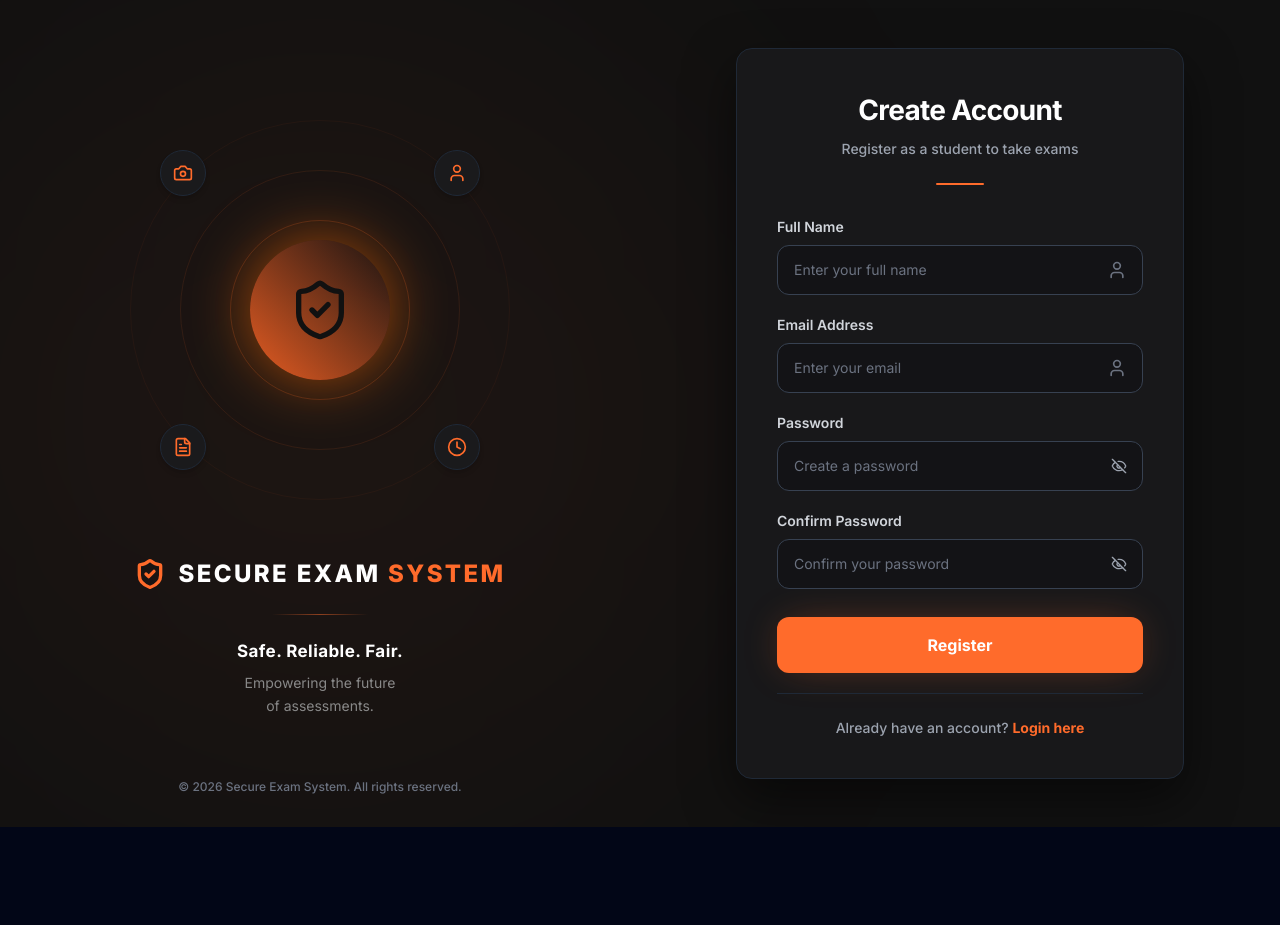
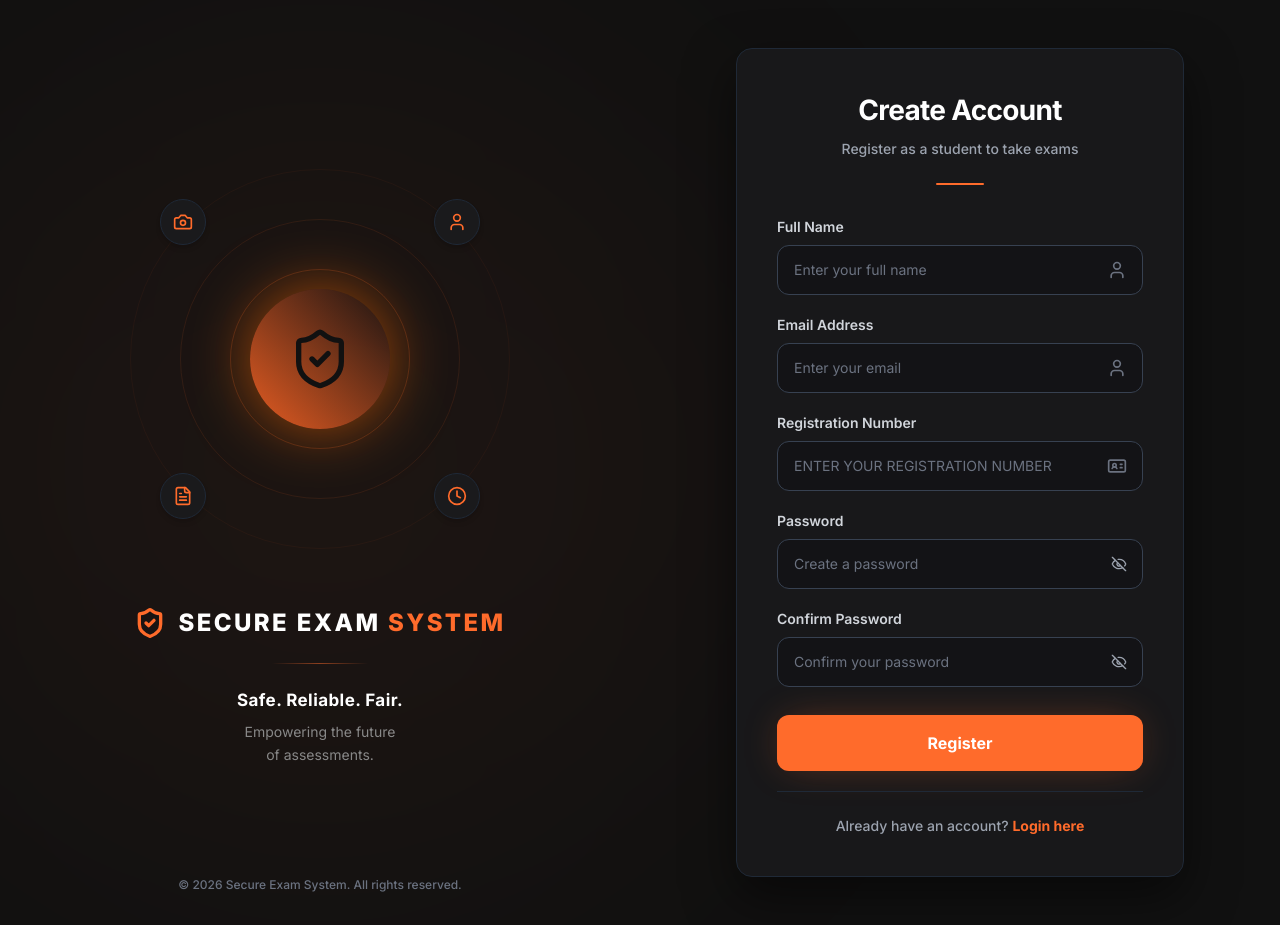
Before and after one commit to Sukhesh82/AI_Secured_Assesment, a React (Vite) app in the folder frontend/: page /register in a window 1280 px wide. Before the commit the page ends 827 px from the top, so only its background shows below. Built offline with nearby package versions, Linux system fonts and the light colour scheme.

Commit message:
feat: Add Registration Number field to signup with uniqueness validation

```diff
--- a/frontend/src/pages/Register.jsx
+++ b/frontend/src/pages/Register.jsx
@@ -1,11 +1,12 @@
 import React, { useState } from 'react';
 import { useAuth } from '../context/AuthContext';
 import { useNavigate } from 'react-router-dom';
-import { Shield, User, Eye, EyeOff, Camera, FileText, Clock, Key, ShieldCheck, CheckCircle } from 'lucide-react';
+import { Shield, User, Eye, EyeOff, Camera, FileText, Clock, Key, ShieldCheck, CheckCircle, IdCard } from 'lucide-react';
 
 const Register = () => {
   const [name, setName] = useState('');
   const [email, setEmail] = useState('');
+  const [studentId, setStudentId] = useState('');
   const [password, setPassword] = useState('');
   const [confirmPassword, setConfirmPassword] = useState('');
   const [error, setError] = useState('');
@@ -32,10 +33,17 @@ const Register = () => {
       return;
     }
 
+    const regNo = studentId.trim().toUpperCase();
+    const regNoRegex = /^[A-Z0-9]{6,20}$/;
+    if (!regNoRegex.test(regNo)) {
+      setError('Registration Number must be 6-20 alphanumeric characters.');
+      return;
+    }
+
     setLoading(true);
 
     try {
-      await register(name, email, password, 'STUDENT');
+      await register(name, email, password, 'STUDENT', regNo);
       setSuccess(true);
       setTimeout(() => {
         setSuccess(false);
@@ -201,6 +209,27 @@ const Register = () => {
                 </div>
 
                 <div>
+                  <label htmlFor="studentId" className="block text-sm font-semibold text-gray-300 mb-2">
+                    Registration Number
+                  </label>
+                  <div className="relative">
+                    <input
+                      id="studentId"
+                      name="studentId"
+                      type="text"
+                      required
+                      value={studentId}
+                      onChange={(e) => setStudentId(e.target.value)}
+                      className="block w-full pl-4 pr-10 py-3.5 text-sm text-white border border-gray-700 rounded-xl bg-[#222224] focus:ring-1 focus:ring-brand-500 focus:border-brand-500 transition-colors placeholder-gray-500 outline-none uppercase"
+                      placeholder="Enter your registration number"
+                    />
+                    <div className="absolute inset-y-0 right-0 pr-4 flex items-center pointer-events-none">
+                      <IdCard className="h-5 w-5 text-gray-500" />
+                    </div>
+                  </div>
+                </div>
+
+                <div>
                   <label htmlFor="password" className="block text-sm font-semibold text-gray-300 mb-2">
                     Password
                   </label>
--- a/frontend/src/pages/student/ExamAttempt.jsx
+++ b/frontend/src/pages/student/ExamAttempt.jsx
@@ -425,7 +425,7 @@ const ExamAttempt = () => {
           </div>
           <div>
             <h1 className="text-lg font-bold leading-tight">{attempt?.examTitle}</h1>
-            <p className="text-xs text-blue-100 font-medium">Candidate: {attempt?.studentName} | Roll No: {user?.studentId || '-'}</p>
+            <p className="text-xs text-blue-100 font-medium">Candidate: {attempt?.studentName} | Reg No: {user?.studentId || '-'}</p>
           </div>
         </div>
         <div className="flex items-center space-x-6">
@@ -468,7 +468,7 @@ const ExamAttempt = () => {
                 <p className="font-semibold text-gray-800">{attempt?.studentName}</p>
               </div>
               <div>
-                <p className="text-gray-500 text-xs">Roll No</p>
+                <p className="text-gray-500 text-xs">Registration No</p>
                 <p className="font-semibold text-gray-800">{user?.studentId || '-'}</p>
               </div>
               <div>
```
Also changed, not shown: 2 other files (tests, documents, lock files or other folders).
